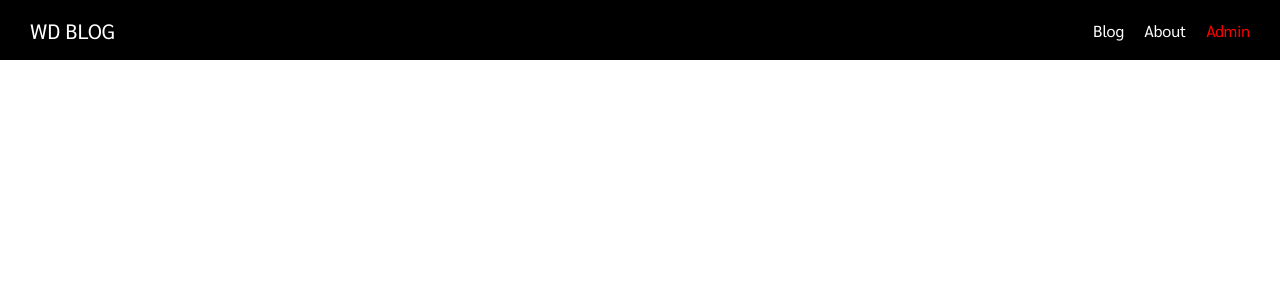
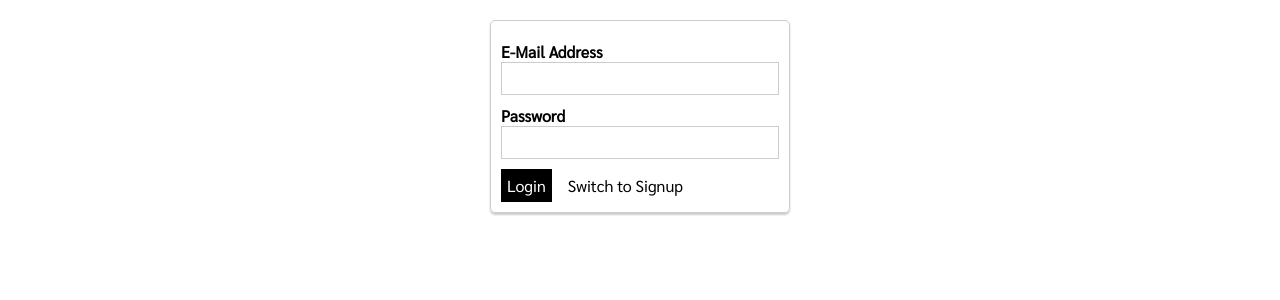
Before and after one commit to choknirandev1992/vue-basic, a Nuxt app: page /admin/auth in a window 1280 px wide. Shown: the top 300 px of the page. Built offline with nearby package versions, Linux system fonts and the light colour scheme.

Commit message:
Improving the App

```diff
--- a/pages/admin/auth/index.vue
+++ b/pages/admin/auth/index.vue
@@ -0,0 +1,52 @@
+<template>
+  <div class="admin-auth-page">
+    <div class="auth-container">
+      <form>
+        <AppControlInput type="email">E-Mail Address</AppControlInput>
+        <AppControlInput type="password">Password</AppControlInput>
+        <AppButton type="submit">{{ isLogin ? 'Login' : 'Sign Up' }}</AppButton>
+        <AppButton
+          type="button"
+          btn-style="inverted"
+          style="margin-left: 10px"
+          @click="isLogin = !isLogin">Switch to {{ isLogin ? 'Signup' : 'Login' }}</AppButton>
+      </form>
+    </div>
+  </div>
+</template>
+
+<script>
+
+import AppControlInput from '@/components/UI/AppControlInput'
+import AppButton from '@/components/UI/AppButton'
+
+export default {
+  name: 'AdminAuthPage',
+  layout: 'admin',
+  components: {
+    AppControlInput,
+    AppButton
+  },
+  data() {
+    return {
+      isLogin: true
+    }
+  }
+}
+</script>
+
+<style scoped>
+.admin-auth-page {
+  padding: 20px;
+}
+
+.auth-container {
+  border: 1px solid #ccc;
+  border-radius: 5px;
+  box-shadow: 0 2px 2px #ccc;
+  width: 300px;
+  margin: auto;
+  padding: 10px;
+  box-sizing: border-box;
+}
+</style>
--- a/pages/admin/index.vue
+++ b/pages/admin/index.vue
@@ -1,7 +1,7 @@
 <template>
   <div class="admin-page">
      <section class="new-post">
-         <button @click="$router.push('/admin/new-post/')">Create Post</button>
+         <AppButton @click="$router.push('/admin/new-post/')">Create Post</AppButton>
      </section>
      <section class="existing-posts">
         <h1>Existing Posts</h1>
@@ -12,10 +12,12 @@
 
 <script>
 import PostList from '@/components/Posts/PostList'
+import AppButton from '@/components/UI/AppButton'
 
 export default {
    components: {
-     PostList
+     PostList,
+     AppButton
    }
 }
 </script>
```
